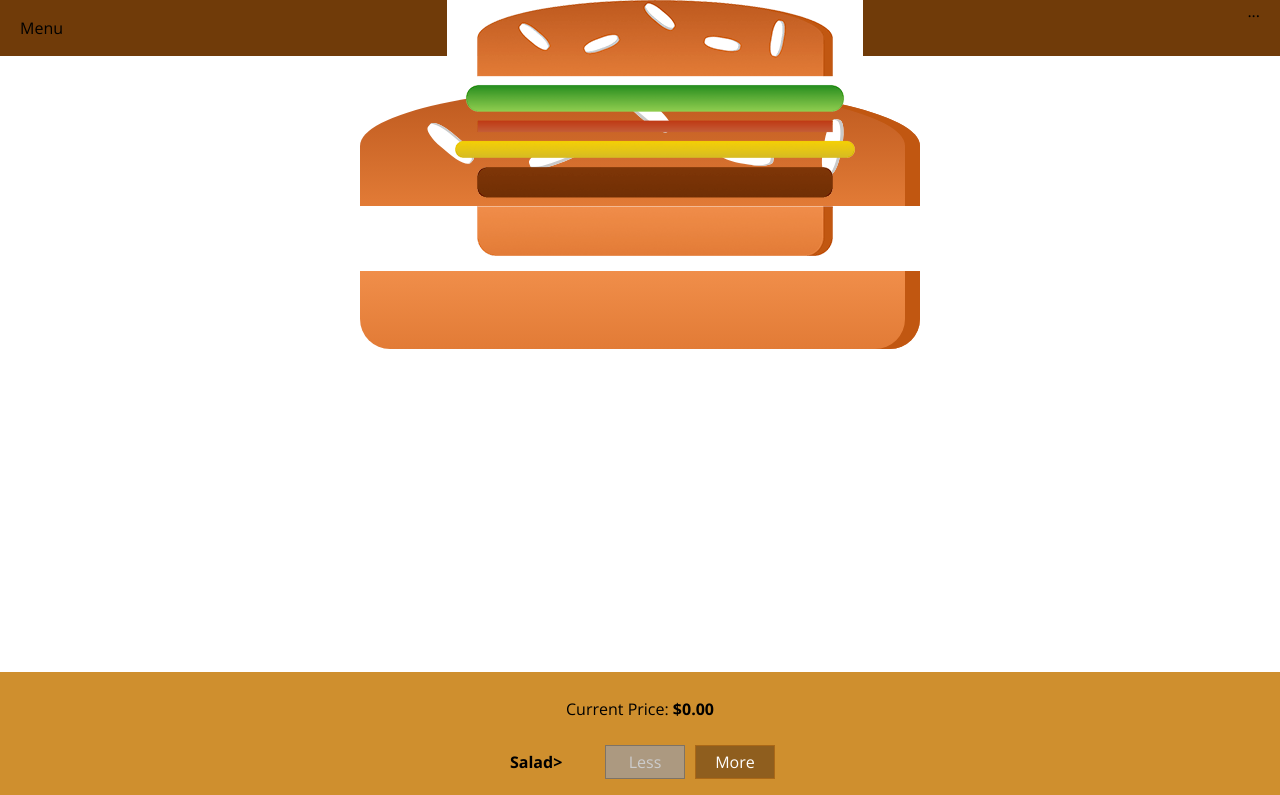
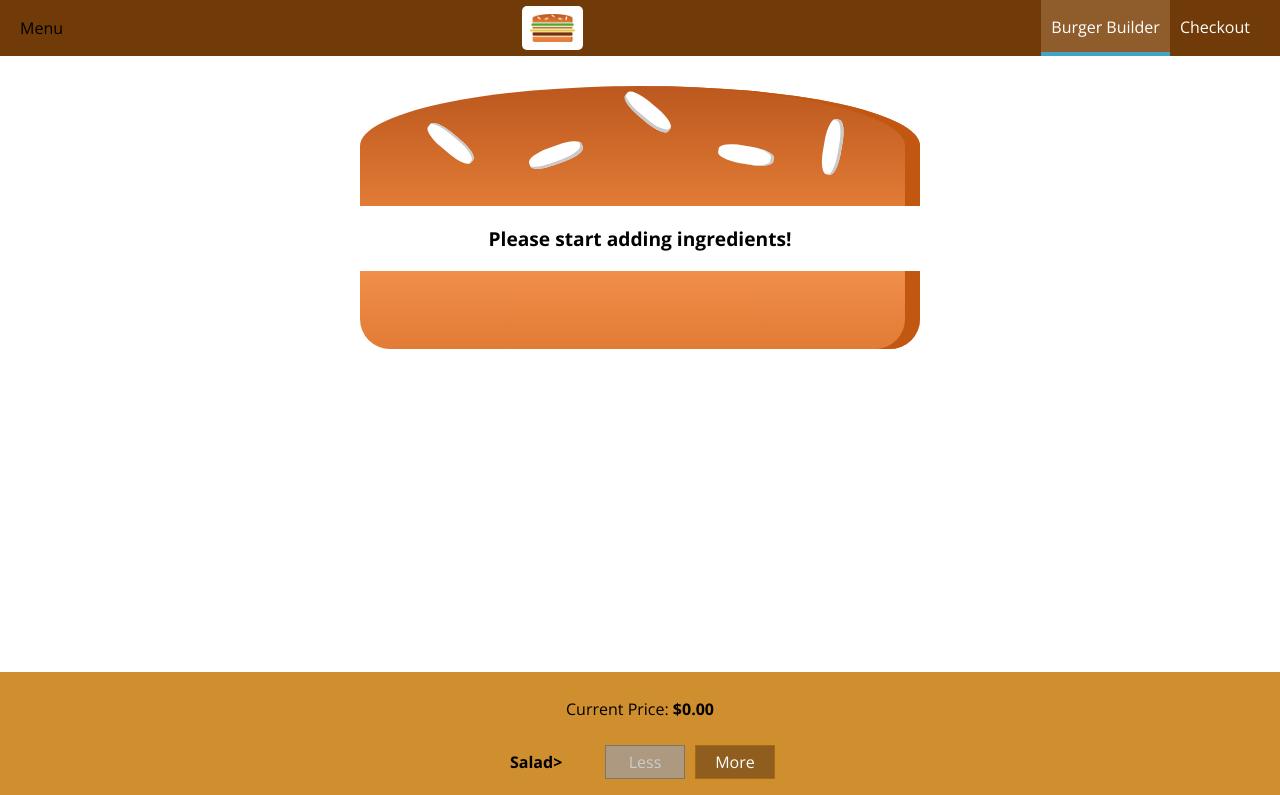
Before and after one commit to wawk/burger-builder, a React (Create React App) app: page / in a window 1280 px wide. Shown: the top 795 px of the page. Built offline with nearby package versions, Linux system fonts and the light colour scheme.

Commit message:
Added Navigation, Logo and styling

```diff
--- a/src/components/Logo/Logo.module.css
+++ b/src/components/Logo/Logo.module.css
@@ -1,11 +1,14 @@
 .Logo {
     background-color: white;
     padding: 8px;
-    height: 100%
+    height: 80%;
+    box-sizing:  border-box;
+    border-radius: 5px;
+
 
 }
 
-Logo img {
-    height: 100%;
+.Logo img {
+ height: 100%
 
 }
--- /dev/null
+++ b/src/components/Navigation/NavigationItems/NavigationItem/NavigationItem.js
@@ -0,0 +1,15 @@
+import React from 'react';
+import classes from './NavigationItem.module.css';
+const navigationItem = (props) => (
+
+        <li className={classes.NavigationItem}>
+            <a
+            href={props.link}
+            className={props.active? classes.active: null}
+            >{props.children}</a>
+        </li>
+
+
+);
+
+export default navigationItem;
--- /dev/null
+++ b/src/components/Navigation/NavigationItems/NavigationItem/NavigationItem.module.css
@@ -0,0 +1,29 @@
+.NavigationItem {
+    margin: 0;
+    box-sizing: border-box;
+    display: flex;
+    height: 100%;
+    align-items: center;
+
+}
+
+.NavigationItem a{
+    color: white;
+    text-decoration: none;
+    height: 100%;
+    padding: 16px 10px;
+    border-bottom: 4px solid transparent;
+    box-sizing: border-box;
+    display: block;
+
+
+}
+
+.NavigationItem a:hover,
+.NavigationItem a:active,
+.NavigationItem a.active {
+    background-color: #8F5C2C;
+    border-bottom: 4px solid #40A4C8 ;
+    color: white;
+
+}
--- /dev/null
+++ b/src/components/Navigation/NavigationItems/NavigationItems.js
@@ -0,0 +1,15 @@
+import React from 'react';
+import classes from './NavigationItems.module.css';
+import NavigationItem from './NavigationItem/NavigationItem'
+
+const navigationItems = () => (
+    <ul className={classes.NavigationItems}>
+    <NavigationItem link="/" active>Burger Builder</NavigationItem>
+    <NavigationItem link="/">Checkout</NavigationItem>
+    </ul>
+
+
+
+);
+
+export default navigationItems;
--- /dev/null
+++ b/src/components/Navigation/NavigationItems/NavigationItems.module.css
@@ -0,0 +1,9 @@
+.NavigationItems {
+    margin: 0;
+    padding: 0;
+    list-style: none;
+    display: flex;
+    align-items: center;
+    height: 100%;
+
+}
--- a/src/components/Navigation/Toolbar/Toolbar.js
+++ b/src/components/Navigation/Toolbar/Toolbar.js
@@ -1,13 +1,14 @@
 import React from 'react';
 import classes from './Toolbar.module.css';
 import Logo from '../../Logo/Logo';
+import NavigationItems from '../NavigationItems/NavigationItems';
 
 const toolbar = (props) => (
     <header className={classes.Toolbar}>
         <div>Menu</div>
         <Logo/>
         <nav>
-            ...
+            <NavigationItems/>
         </nav>
     </header>
 
```
